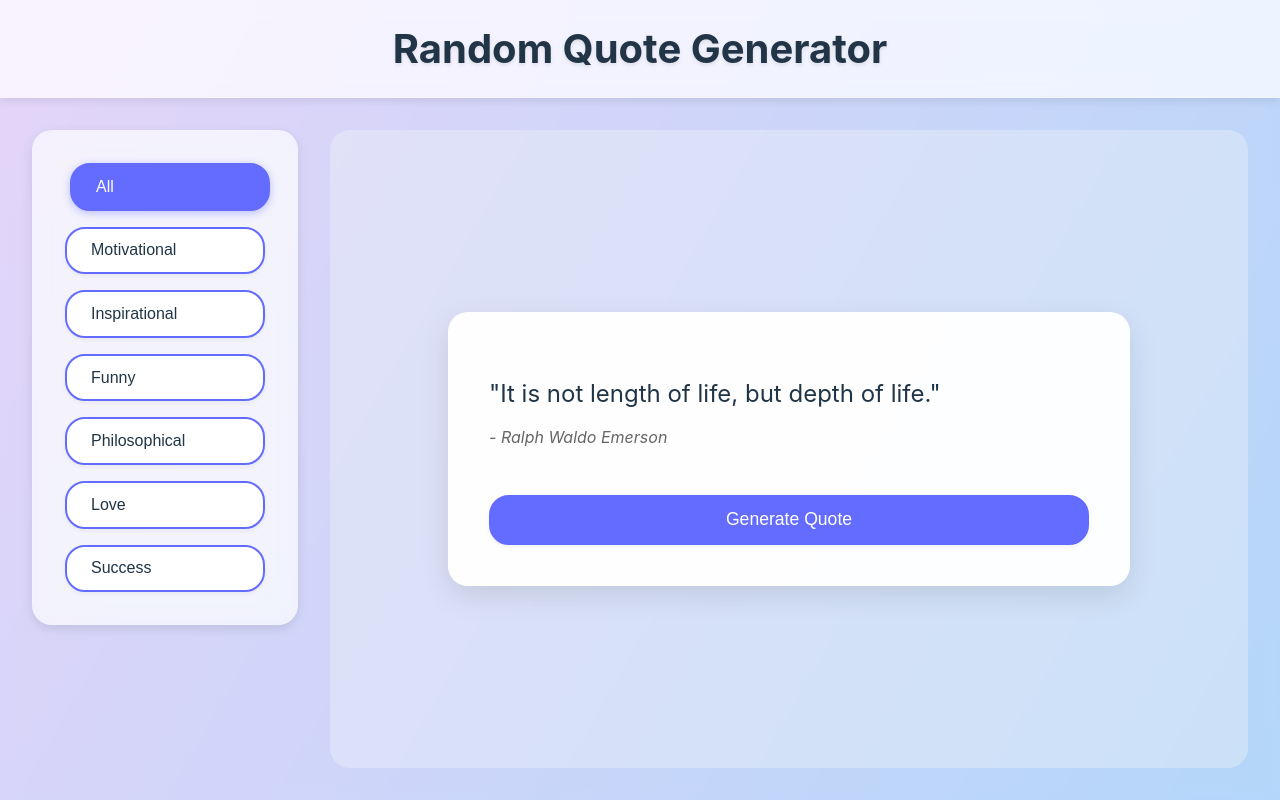
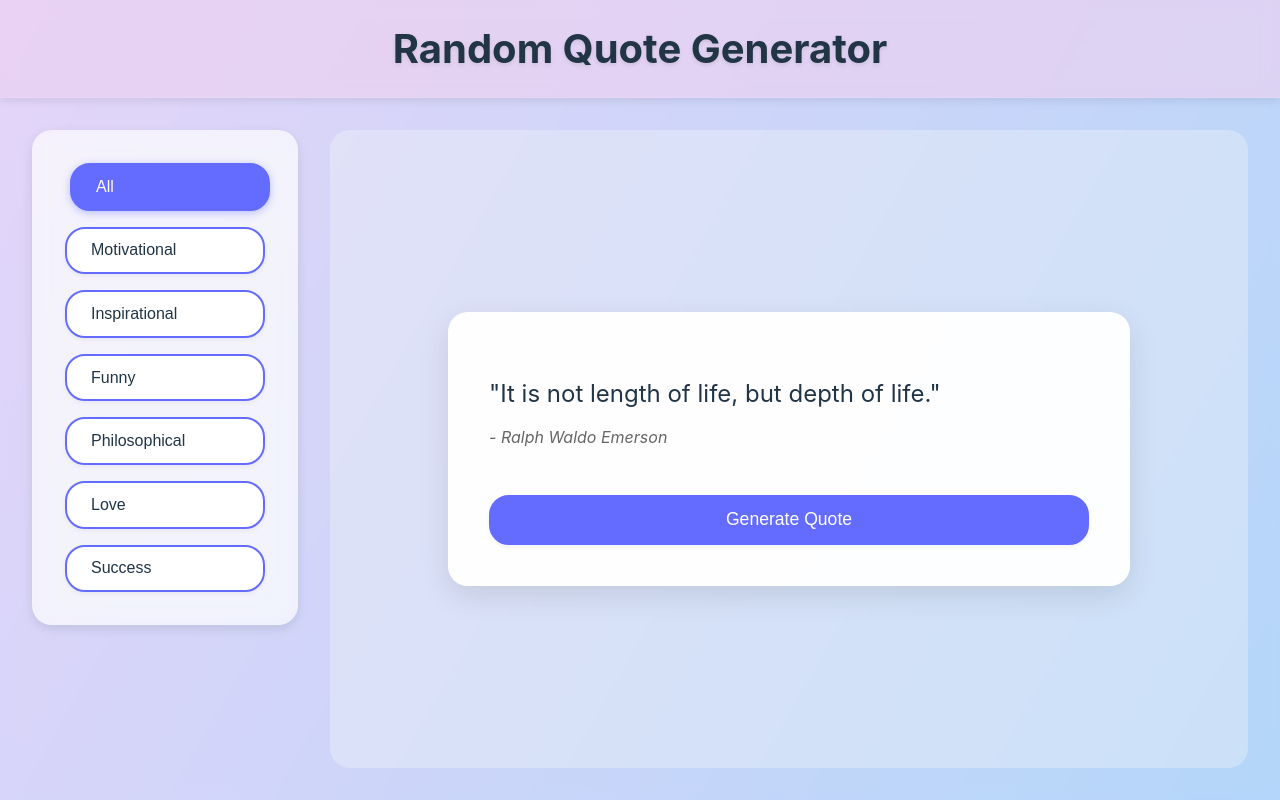
Before and after one commit to BhavyaWritesCode/Quote-World, a plain HTML site: page index.html in a window 1280 px wide. Drawn offline with Linux system fonts and the light colour scheme.

Commit message:
Finalizing

```diff
--- a/link_css/layout.css
+++ b/link_css/layout.css
@@ -12,7 +12,7 @@ body {
   header {
     text-align: center;
     padding: 1.5rem;
-    background: var(--header-bg);
+    background: rgba(235, 214, 241, 0.8);
     backdrop-filter: blur(8px);
     border-bottom: 1px solid rgba(255, 255, 255, 0.1);
     box-shadow: 0 2px 10px rgba(0, 0, 0, 0.1);
```
